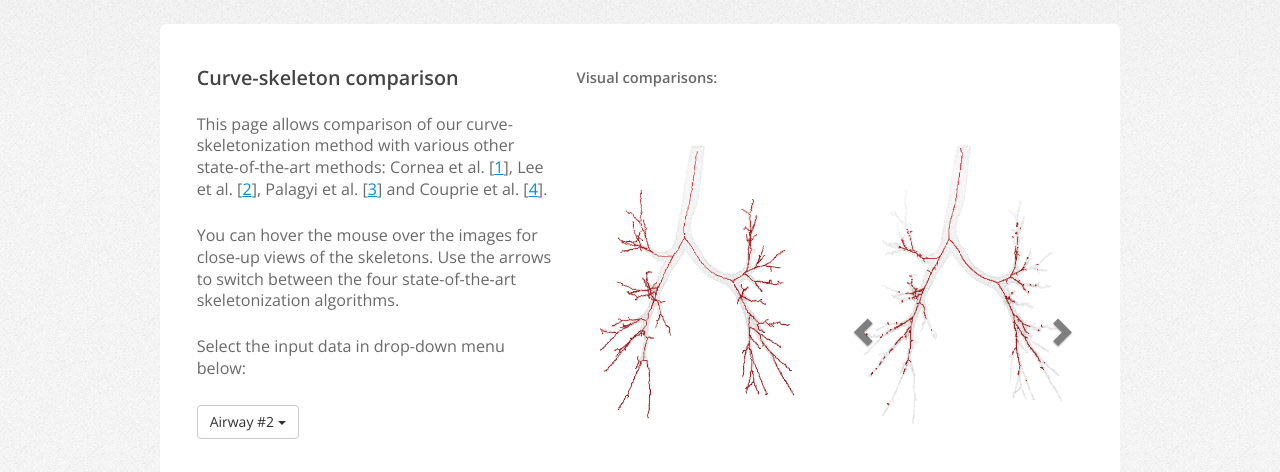
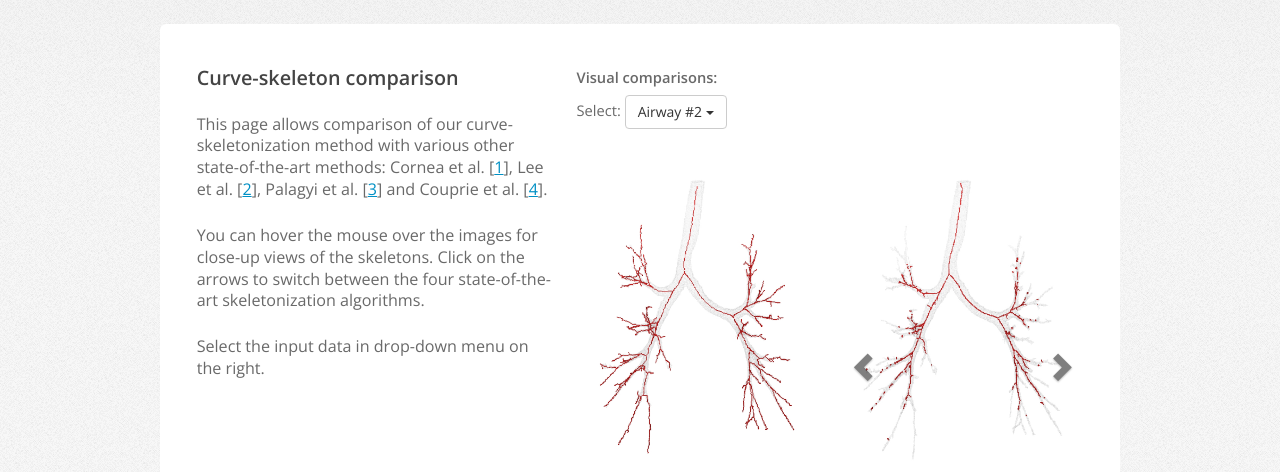
Before and after one commit to fgrelard/OrthogonalPlaneBasedTools, a plain HTML site: page index.html in a window 1280 px wide. Shown: the part 328-800 px from the top of the page. Drawn offline with nearby package versions, Linux system fonts and the light colour scheme.

Commit message:
data selection

```diff
--- a/index.html
+++ b/index.html
@@ -77,12 +77,19 @@
 			  <h3>Curve-skeleton comparison</h3>
 			  <p class="description">This page allows comparison of our curve-skeletonization method with various other state-of-the-art methods: Cornea et al. [<a href="#CorneaSYB05">1</a>], Lee et al. [<a href="#leeskeleton">2</a>], Palagyi et al. [<a href="#Palagyi99">3</a>] and Couprie et al. [<a href="#Couprie07">4</a>].</p>
               <p class="description">
-                You can hover the mouse over the images for close-up views of the skeletons. Use the arrows to switch between the four state-of-the-art skeletonization algorithms.
+                You can hover the mouse over the images for close-up views of the skeletons. Click on the arrows to switch between the four state-of-the-art skeletonization algorithms.
               </p>
-              <p class="description"> Select the input data in drop-down menu below: </p>
+              <p class="description"> Select the input data in drop-down menu on the right. </p>
 
-              <div class="dropdown">
-                <button class="btn btn-default dropdown-toggle" type="button" id="dropdownMenu1" data-toggle="dropdown" aria-haspopup="true" aria-expanded="true">
+
+
+
+			</div>
+
+			  <div class="7u 12u(medium)">
+                <span class="importantInfo"> Visual comparisons: </span>
+                <div class="dropdown">
+                Select: <button class="btn btn-default dropdown-toggle" type="button" id="dropdownMenu1" data-toggle="dropdown" aria-haspopup="true" aria-expanded="true">
                   Airway #2
                   <span class="caret"></span>
                 </button>
@@ -105,13 +112,6 @@
                   <li><a href="#" onclick="changeImage('pelvis.png')" style="text-decoration: none">Pelvic arteries</a></li>
                 </ul>
               </div>
-
-
-			</div>
-
-			  <div class="7u 12u(medium)">
-                <span class="importantInfo"> Visual comparisons: </span>
-
                 <div class="row">
                   <div class="6u 12u(medium)">
                     <div class="magnify">
```
